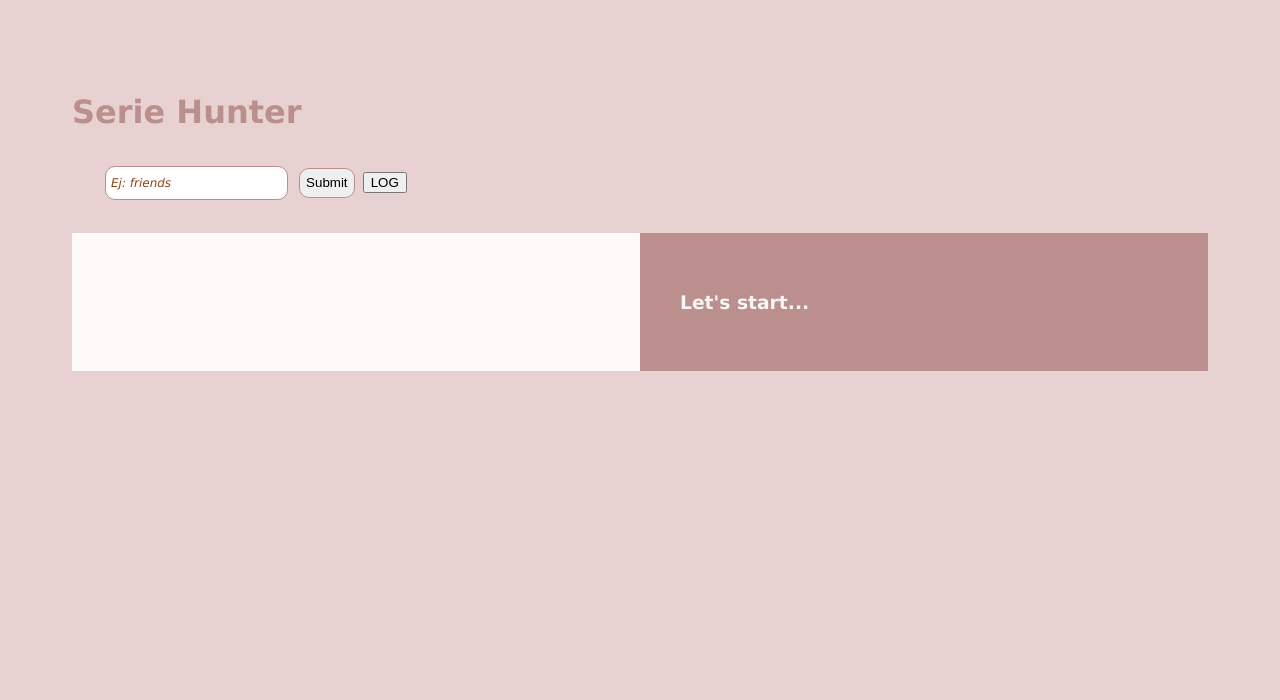
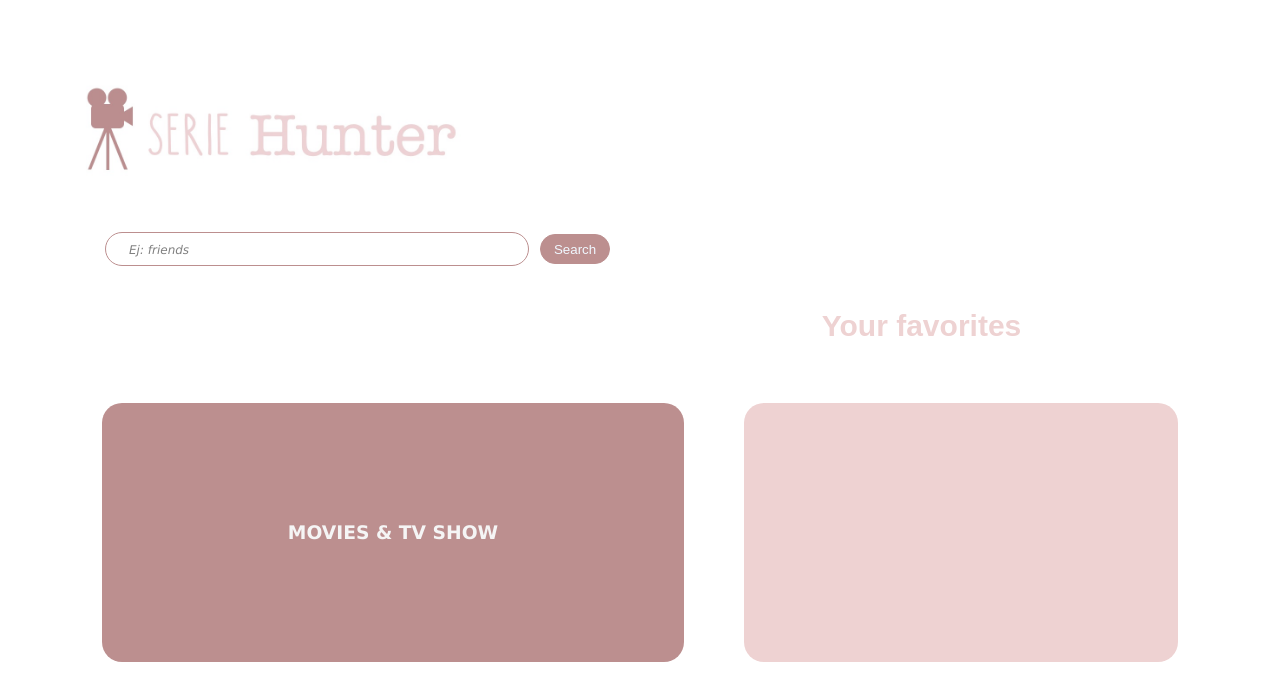
Before and after one commit to Adalab/modulo-2-evaluacion-final-marcelachuqi, a plain HTML site: page index.html in a window 1280 px wide. Drawn offline with Linux system fonts and the light colour scheme; no server answers.

Commit message:
add new style

```diff
--- a/index.html
+++ b/index.html
@@ -10,22 +10,23 @@
   </head>
   <body class="window">
     <main class="main">
-      <h1>Serie Hunter</h1>
+      <img class="logo" src="serie hunter2.jpg">
         <div>
           <form action="#" class="form form_js" method="POST">
-              <input class="input_form search_js " type="text" name="search" id="search" placeholder="Ej: friends" />
-              <input class="input_form btn_js" type="submit" />
-              <button class="log_js">LOG</button>
+              <input class="input_form search_js" type="text" name="search" id="search" placeholder="Ej: friends" />
+              <label for="enviar"></label>
+              <button id="enviar"class="input_form btn_js">  Search   </button>
+
           </form>
         </div>
+         <h3 class="favorite-title">Your favorites</h3>
+        <div class="all_section"> <div class="favorites favorites_js">
 
-        <div class="all_section">
+        </div>
         <div class="results result_js img_js">
 
         </div>
-        <div class="favorites favorites_js">
 
-        </div>
       </div>
     </div>
     </main>
--- a/main.css
+++ b/main.css
@@ -7,8 +7,12 @@
   display: flex;
   flex-direction: row-reverse;
 }
+.logo {
+  font-size: 70px;
+  font-family: Georgia, "Times New Roman", Times, serif;
+}
 .window {
-  background-color: rgb(232, 209, 209);
+  background-color: white;
   color: rosybrown;
   font-family: Verdana, Geneva, Tahoma, sans-serif;
   padding: 4rem;
@@ -16,11 +20,15 @@
 .results {
   display: flex;
   flex-direction: row;
+  justify-content: center;
   width: 100%;
   background-color: rosybrown;
   color: snow;
   font-family: Verdana, Geneva, Tahoma, sans-serif;
-  padding: 40px;
+  padding: 100px;
+  margin: 30px;
+  border-radius: 20px;
+  width: 1000px;
 }
 
 .form {
@@ -28,14 +36,14 @@
   padding: 10px;
 }
 .input_form {
-  border-radius: 10px;
+  border-radius: 20px;
   border: 1px solid rosybrown;
   margin: 3px;
   height: 30px;
 }
 
 ::placeholder {
-  color: saddlebrown;
+  color: grey;
   font-family: Verdana, Geneva, Tahoma, sans-serif;
   font-style: italic;
   font-size: 12px;
@@ -54,12 +62,40 @@
   border: 3px solid 2px black;
 }
 
+.favorite-title {
+  margin-left: 66%;
+  color: rgb(238, 210, 210);
+  font-family: sans-serif;
+  font-size: 30px;
+}
+
 .favorites {
   display: flex;
   flex-direction: row;
   width: 100%;
-  background-color: snow;
+  background-color: rgb(238, 210, 210);
   color: rosybrown;
   font-family: Verdana, Geneva, Tahoma, sans-serif;
-  padding: 40px;
+  border-radius: 20px;
+  margin: 30px;
 }
+
+.search_js {
+  padding-left: 20px;
+  width: 400px;
+}
+.logo {
+  width: 400px;
+}
+
+.btn_js {
+  width: 70px;
+  background-color: rosybrown;
+  color: aliceblue;
+}
+
+.heart {
+  width: 20px;
+  position: absolute;
+  transform: translateX(-40px) translateY(315px);
+}
--- a/main.js
+++ b/main.js
@@ -18,25 +18,15 @@ let favElement = document.createElement("div");
 let favImgElement = document.createElement("img");
 favoriteStyle.appendChild(favElement);
 favoriteStyle.appendChild(favImgElement);
-const logButton = document.querySelector(".log_js");
 
 function landing() {
   if (userSearch === "") {
-    DivElement.innerHTML = `<h3 class="msj_js"> Let's start... </h3>`;
-    fetch(`http://api.tvmaze.com/search/shows?q=serie`)
-      .then((response) => response.json())
-      .then((data) => {
-        let data1 = data;
-        for (const name of data1)
-          DivElement.innerHTML +=
-            `<li>${name.show.name}</li>` +
-            " " +
-            `<img src="${name.show.image.medium}" />`;
-      });
+    DivElement.innerHTML = `<h3 class="msj_js"> MOVIES & TV SHOW  </h3>`;
   } else {
     console.log("buscando tus series...");
   }
 }
+
 landing();
 
 //USER SEARCH
@@ -61,11 +51,10 @@ btn.addEventListener("click", getSerie);
 function RenderShow(globalData) {
   for (const item of globalData) {
     DivElement.innerHTML +=
-      `<li>${item.show.name}</li>` +
-      " " +
       `<img src=${item.show.image.medium} id="${item.show.id}"/>` +
       " " +
-      `<p>${item.show.language}</p>`;
+      `<img class="heart" src="../pngaaa.com-50870.png"/>` +
+      `<p> Language: ${item.show.language}</p>`;
   }
   //   addListenersToSerie(globalData);
 }
@@ -74,9 +63,7 @@ function RenderFav(favoriteClicked) {
   favElement.innerHTML = "";
   for (const item of favoriteClicked) {
     favElement.innerHTML +=
-      `<li>${item.show.name}</li>` +
-      " " +
-      `<img src=${item.show.image.medium} id="${item.show.id}"/>`;
+      " " + `<img src=${item.show.image.medium} id="${item.show.id}"/>`;
   }
   //   addListenersToSerie(globalData);
 }
```
Also changed, not shown: 4-43640_large-heart-layout-clip-art-white-heart-icon.png (added), pngaaa.com-50870.png (added), serie hunter2.jpg (added), seriehunter.jpg (added).
